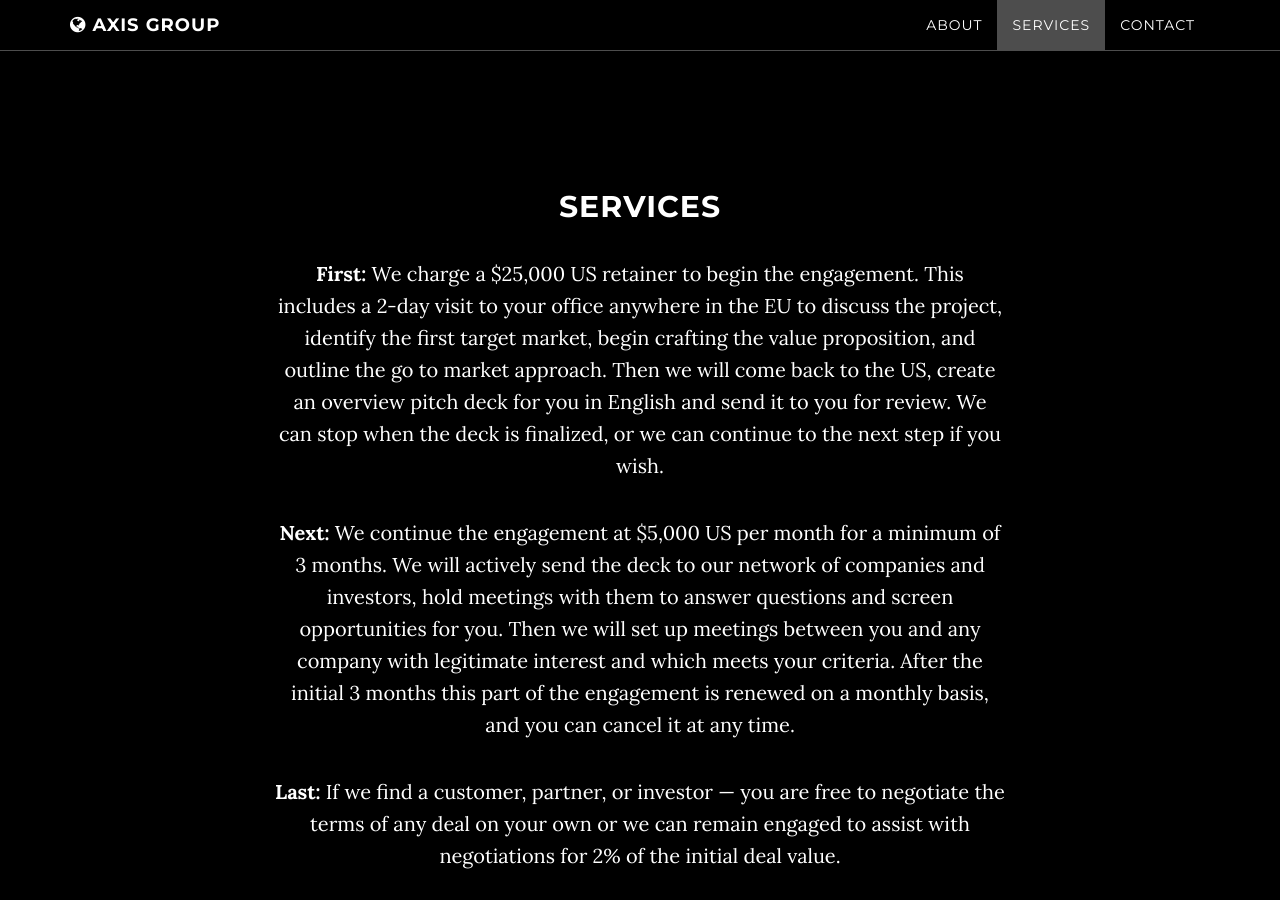
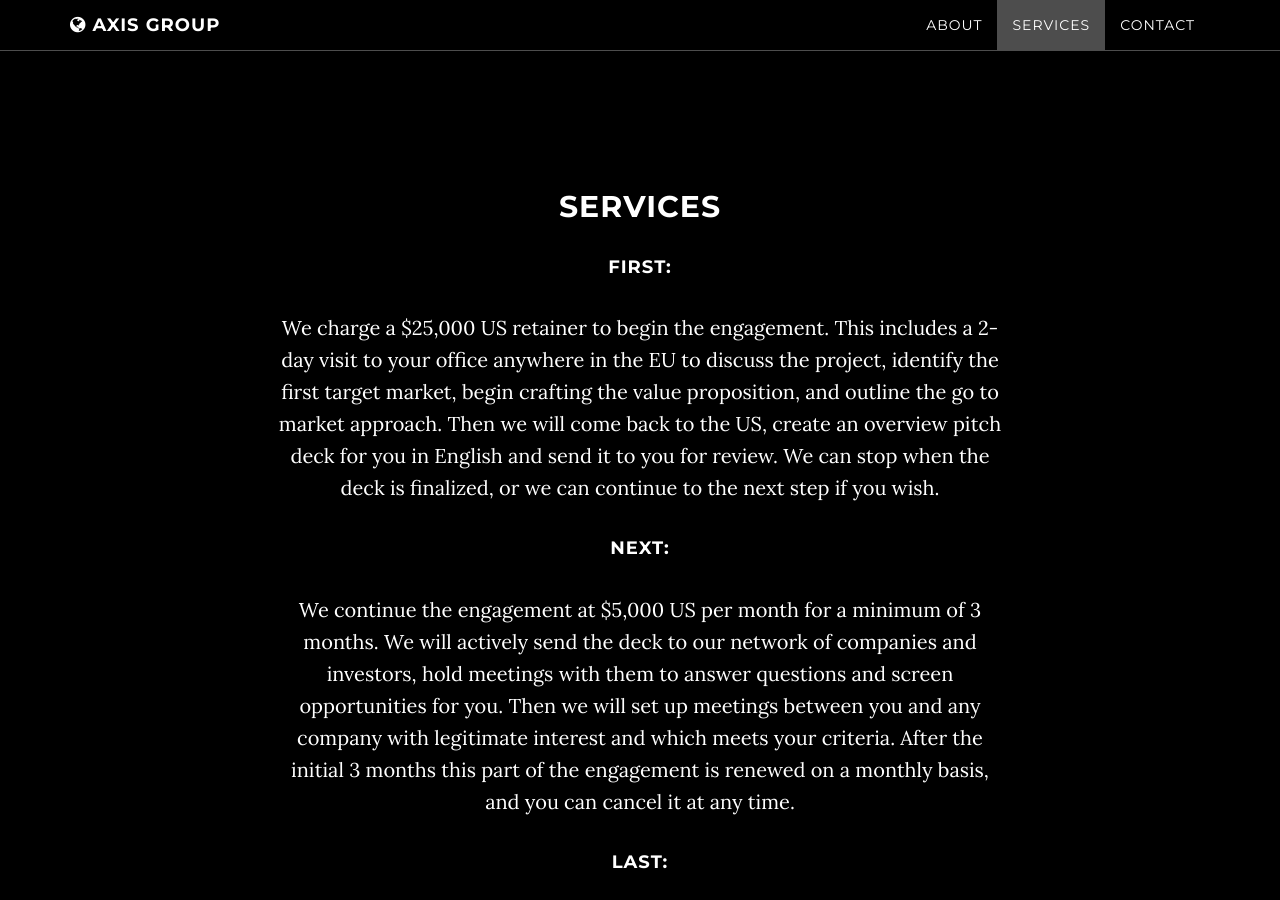
Before and after one commit to jcornelius/axisgroup, a Jekyll site: the page built from index.html, in a window 1280 px wide and 900 px high, scrolled down 1614 px. Built offline with Jekyll 4.4.1, drawn with Linux system fonts in a browser that asks for light colours.

```diff
--- a/index.html
+++ b/index.html
@@ -20,9 +20,12 @@ title: Bring your EU product startup to the US // Axis Group
         <div class="container">
             <div class="col-lg-8 col-lg-offset-2">
                 <h2>Services</h2>
-                <p><strong>First:</strong>  We charge a $25,000 US retainer to begin the engagement. This includes a 2-day visit to your office anywhere in the EU to discuss the project, identify the first target market, begin crafting the value proposition, and outline the go to market approach. Then we will come back to the US, create an overview pitch deck for you in English and send it to you for review. We can stop when the deck is finalized, or we can continue to the next step if you wish.</p>
-                <p><strong>Next:</strong> We continue the engagement at $5,000 US per month for a minimum of 3 months. We will actively send the deck to our network of companies and investors, hold meetings with them to answer questions and screen opportunities for you. Then we will set up meetings between you and any company with legitimate interest and which meets your criteria. After the initial 3 months this part of the engagement is renewed on a monthly basis, and you can cancel it at any time.</p>
-                <p><strong>Last:</strong> If we find a customer, partner, or investor &mdash; you are free to negotiate the terms of any deal on your own or we can remain engaged to assist with negotiations for 2% of the initial deal value.</p>
+                <h4>First:</h4>
+                <p>We charge a $25,000 US retainer to begin the engagement. This includes a 2-day visit to your office anywhere in the EU to discuss the project, identify the first target market, begin crafting the value proposition, and outline the go to market approach. Then we will come back to the US, create an overview pitch deck for you in English and send it to you for review. We can stop when the deck is finalized, or we can continue to the next step if you wish.</p>
+                <h4>Next:</h4>
+                <p>We continue the engagement at $5,000 US per month for a minimum of 3 months. We will actively send the deck to our network of companies and investors, hold meetings with them to answer questions and screen opportunities for you. Then we will set up meetings between you and any company with legitimate interest and which meets your criteria. After the initial 3 months this part of the engagement is renewed on a monthly basis, and you can cancel it at any time.</p>
+                <h4>Last:</h4>
+                <p>If we find a customer, partner, or investor &mdash; you are free to negotiate the terms of any deal on your own or we can remain engaged to assist with negotiations for 2% of the initial deal value.</p>
             </div>
         </div>
     </div>
```
